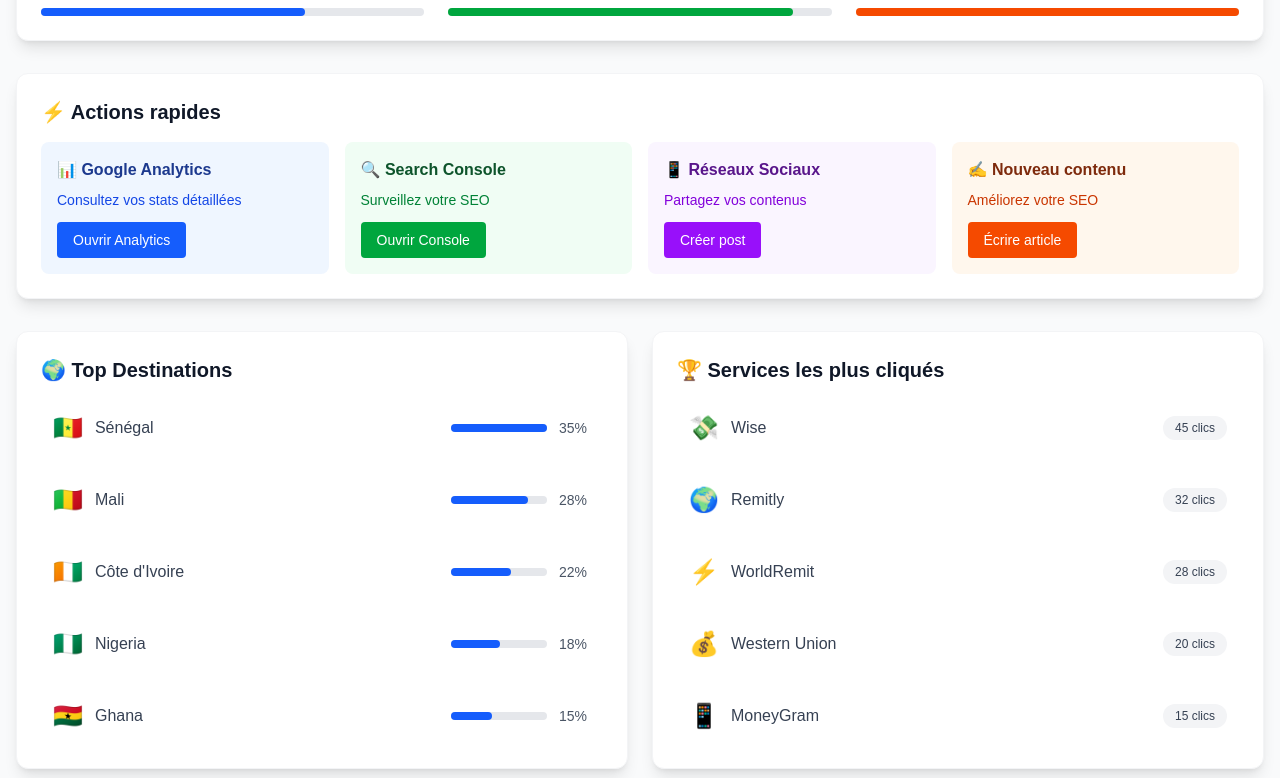
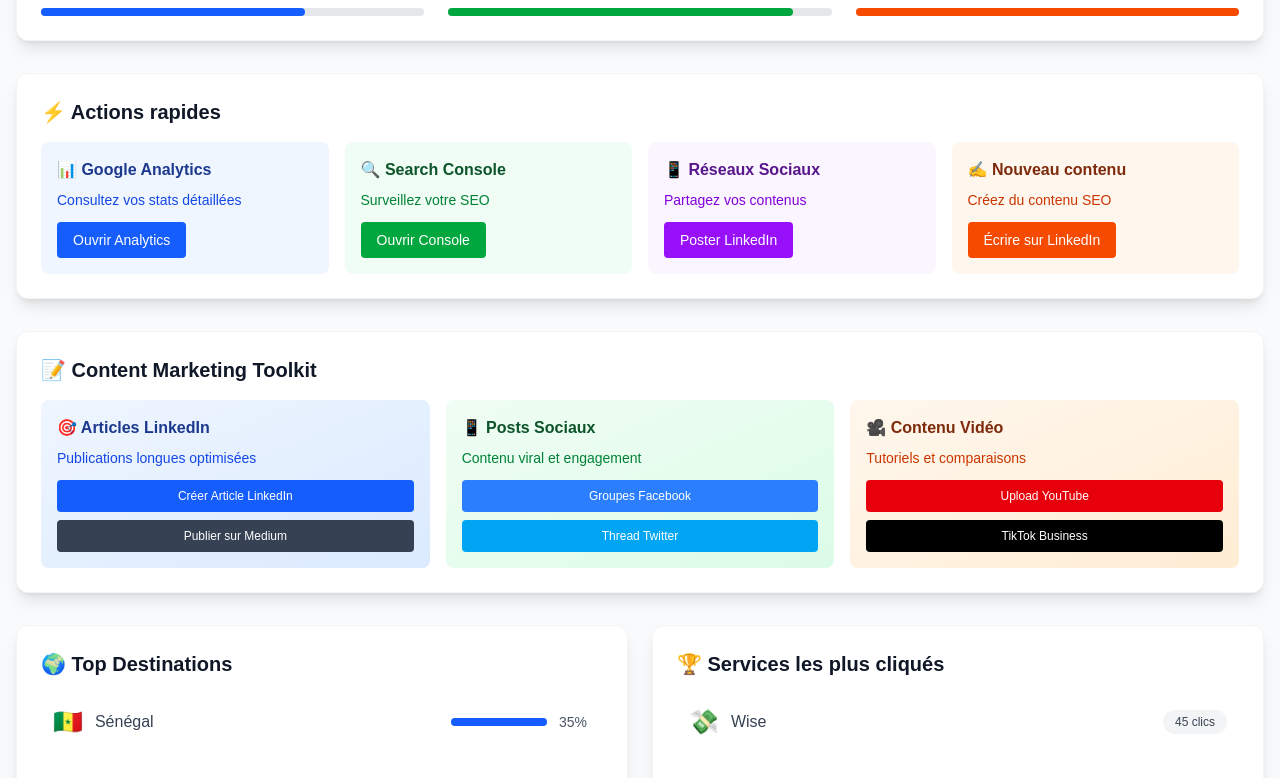
Before and after one commit to AD-Progr/BestRatesAfrica, a Next.js app: page /admin in a window 1280 px wide. Shown: the part 436-1214 px from the top of the page. Built offline with nearby package versions, Linux system fonts and the light colour scheme; no server answers.

Commit message:
Fix admin dashboard: Add functional content marketing toolkit

```diff
--- a/src/app/admin/page.tsx
+++ b/src/app/admin/page.tsx
@@ -208,17 +208,102 @@
             <div className="bg-purple-50 p-4 rounded-lg hover:bg-purple-100 transition-colors">
               <h3 className="font-semibold text-purple-900 mb-2">📱 Réseaux Sociaux</h3>
               <p className="text-purple-700 text-sm mb-3">Partagez vos contenus</p>
-              <button className="bg-purple-600 text-white px-4 py-2 rounded text-sm hover:bg-purple-700 transition-colors">
-                Créer post
-              </button>
+              <a
+                href="https://www.linkedin.com/feed/"
+                target="_blank"
+                rel="noopener noreferrer"
+                className="bg-purple-600 text-white px-4 py-2 rounded text-sm hover:bg-purple-700 transition-colors inline-block"
+              >
+                Poster LinkedIn
+              </a>
             </div>
 
             <div className="bg-orange-50 p-4 rounded-lg hover:bg-orange-100 transition-colors">
               <h3 className="font-semibold text-orange-900 mb-2">✍️ Nouveau contenu</h3>
-              <p className="text-orange-700 text-sm mb-3">Améliorez votre SEO</p>
-              <button className="bg-orange-600 text-white px-4 py-2 rounded text-sm hover:bg-orange-700 transition-colors">
-                Écrire article
-              </button>
+              <p className="text-orange-700 text-sm mb-3">Créez du contenu SEO</p>
+              <a
+                href="https://www.linkedin.com/in/me/recent-activity/articles/"
+                target="_blank"
+                rel="noopener noreferrer"
+                className="bg-orange-600 text-white px-4 py-2 rounded text-sm hover:bg-orange-700 transition-colors inline-block"
+              >
+                Écrire sur LinkedIn
+              </a>
+            </div>
+          </div>
+        </div>
+
+        {/* 📝 CONTENT MARKETING TOOLKIT */}
+        <div className="bg-white rounded-xl shadow-lg border border-gray-100 p-6 mb-8">
+          <h2 className="text-xl font-bold text-gray-900 mb-4">📝 Content Marketing Toolkit</h2>
+          <div className="grid md:grid-cols-3 gap-4">
+            <div className="bg-gradient-to-br from-blue-50 to-blue-100 p-4 rounded-lg">
+              <h3 className="font-semibold text-blue-900 mb-2">🎯 Articles LinkedIn</h3>
+              <p className="text-blue-700 text-sm mb-3">Publications longues optimisées</p>
+              <div className="space-y-2">
+                <a
+                  href="https://www.linkedin.com/pulse/topics/home/"
+                  target="_blank"
+                  rel="noopener noreferrer"
+                  className="block bg-blue-600 text-white px-3 py-2 rounded text-xs hover:bg-blue-700 transition-colors text-center"
+                >
+                  Créer Article LinkedIn
+                </a>
+                <a
+                  href="https://medium.com/new-story"
+                  target="_blank"
+                  rel="noopener noreferrer"
+                  className="block bg-gray-700 text-white px-3 py-2 rounded text-xs hover:bg-gray-800 transition-colors text-center"
+                >
+                  Publier sur Medium
+                </a>
+              </div>
+            </div>
+
+            <div className="bg-gradient-to-br from-green-50 to-green-100 p-4 rounded-lg">
+              <h3 className="font-semibold text-green-900 mb-2">📱 Posts Sociaux</h3>
+              <p className="text-green-700 text-sm mb-3">Contenu viral et engagement</p>
+              <div className="space-y-2">
+                <a
+                  href="https://www.facebook.com/groups/search/top/?q=senegalais%20france"
+                  target="_blank"
+                  rel="noopener noreferrer"
+                  className="block bg-blue-500 text-white px-3 py-2 rounded text-xs hover:bg-blue-600 transition-colors text-center"
+                >
+                  Groupes Facebook
+                </a>
+                <a
+                  href="https://twitter.com/compose/tweet"
+                  target="_blank"
+                  rel="noopener noreferrer"
+                  className="block bg-sky-500 text-white px-3 py-2 rounded text-xs hover:bg-sky-600 transition-colors text-center"
+                >
+                  Thread Twitter
+                </a>
+              </div>
+            </div>
+
+            <div className="bg-gradient-to-br from-orange-50 to-orange-100 p-4 rounded-lg">
+              <h3 className="font-semibold text-orange-900 mb-2">🎥 Contenu Vidéo</h3>
+              <p className="text-orange-700 text-sm mb-3">Tutoriels et comparaisons</p>
+              <div className="space-y-2">
+                <a
+                  href="https://studio.youtube.com/channel/UC/videos/upload"
+                  target="_blank"
+                  rel="noopener noreferrer"
+                  className="block bg-red-600 text-white px-3 py-2 rounded text-xs hover:bg-red-700 transition-colors text-center"
+                >
+                  Upload YouTube
+                </a>
+                <a
+                  href="https://www.tiktok.com/upload"
+                  target="_blank"
+                  rel="noopener noreferrer"
+                  className="block bg-black text-white px-3 py-2 rounded text-xs hover:bg-gray-800 transition-colors text-center"
+                >
+                  TikTok Business
+                </a>
+              </div>
             </div>
           </div>
         </div>
```
